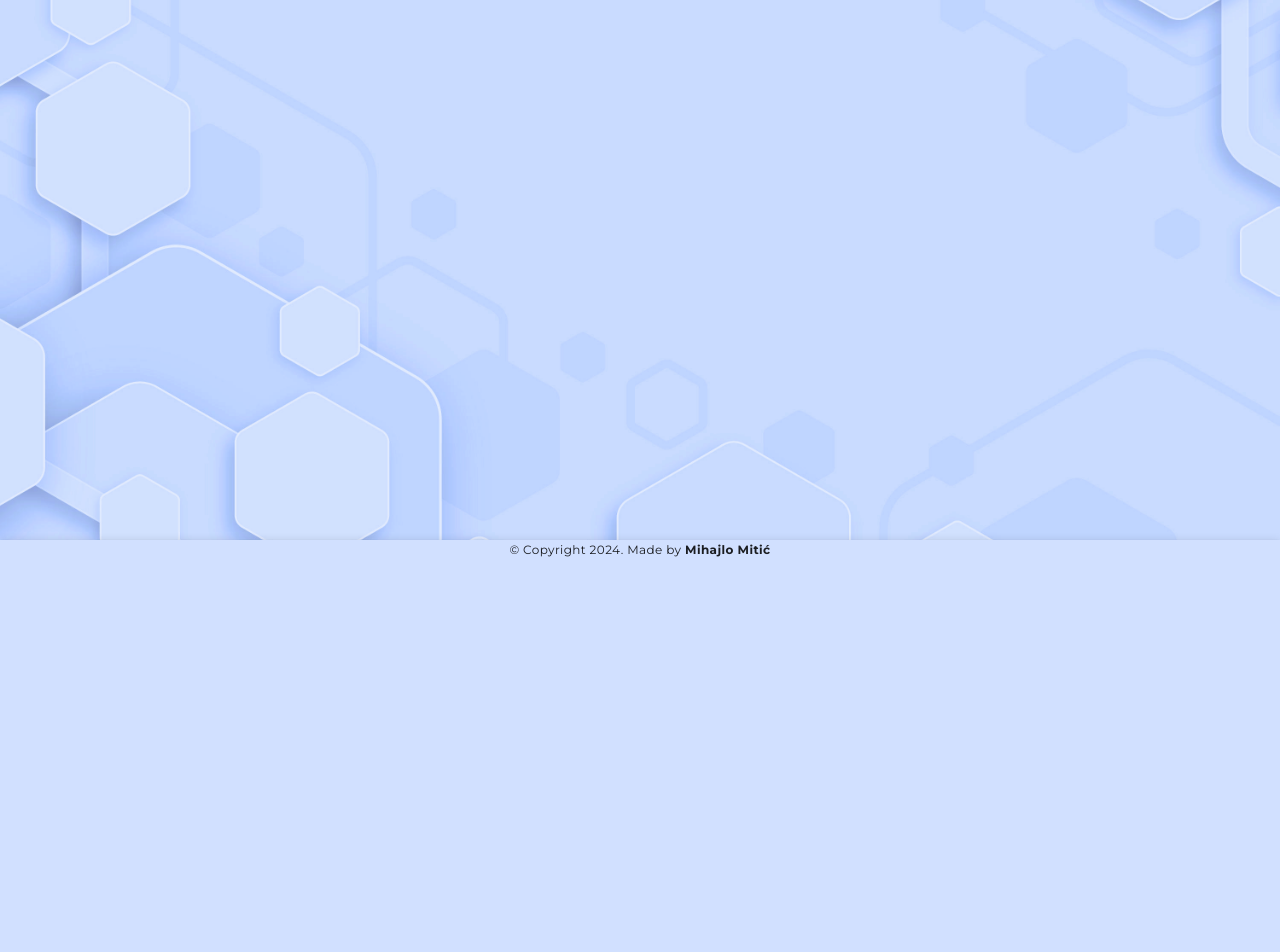
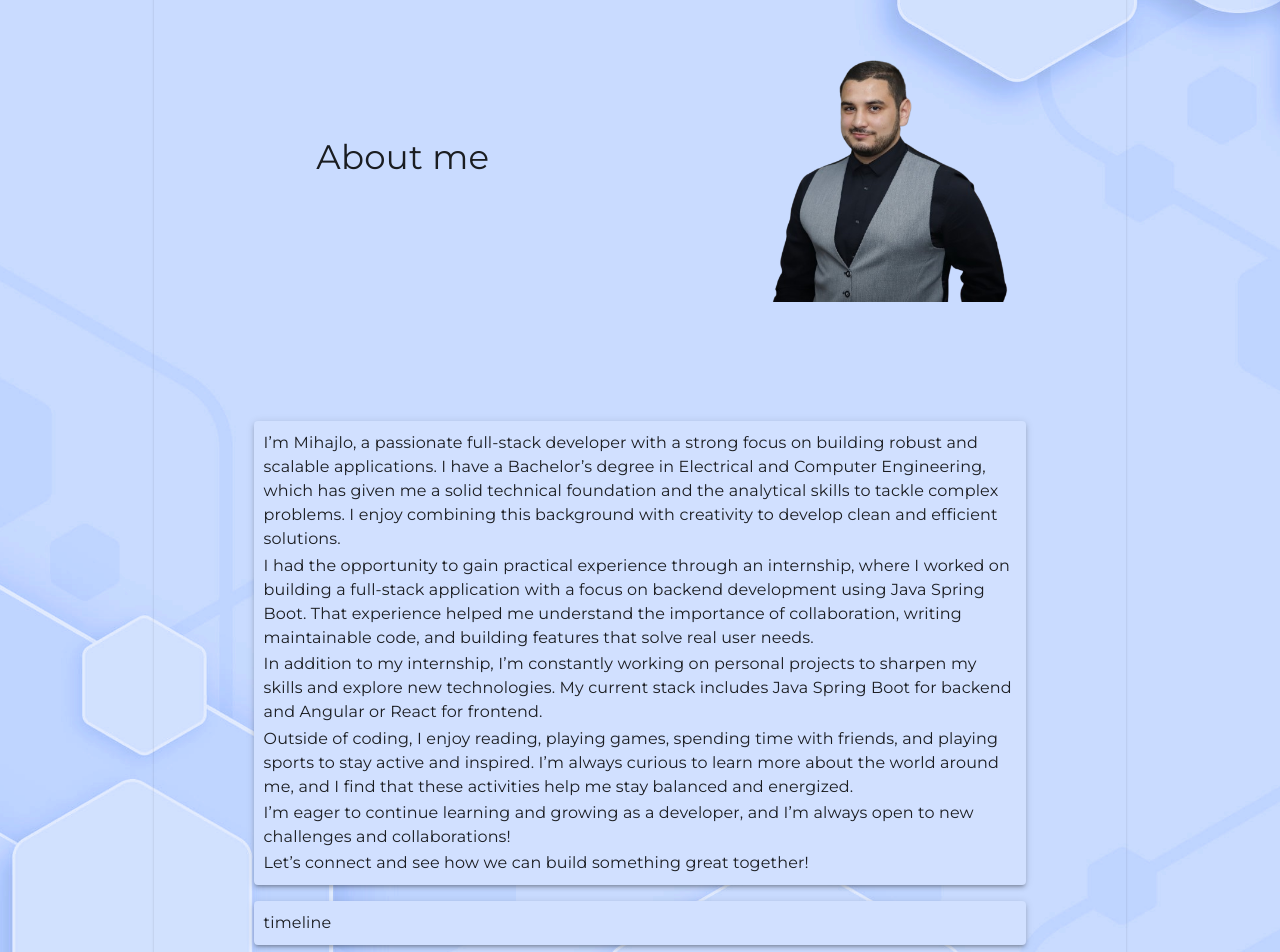
Before and after one commit to mmitic99/mmitic99.github.io, a React (Create React App) app: page /about-me in a window 1280 px wide. Shown: the part 240-1192 px from the top of the page. Before the commit the page ends 800 px from the top, so only its background shows below. Built offline with nearby package versions, Linux system fonts and the light colour scheme.

Commit message:
feat: about me section

```diff
--- a/src/App.js
+++ b/src/App.js
@@ -15,6 +15,7 @@ import "react-toastify/dist/ReactToastify.css";
 import { ToastContainer } from "react-toastify";
 import Projects from "./components/Projects.js";
 import Skills from "./components/Skills.js";
+import About from "./components/About.js";
 
 const lightBackground = "/img/lightBackground.png";
 const darkBackground = "/img/darkBackground.png";
@@ -102,7 +103,10 @@ function App() {
               path="/skills"
               element={<Skills navbarHeight={navbarHeight} />}
             />
-
+            <Route
+              path="/about-me"
+              element={<About navbarHeight={navbarHeight} />}
+            />
             <Route
               path="/contact"
               element={<Contact navbarHeight={navbarHeight} />}
--- /dev/null
+++ b/src/components/About.js
@@ -0,0 +1,129 @@
+import React from "react";
+import CenteredBox from "./common/CenteredBox";
+import TransparentPaper from "./common/TransparentPaper";
+import {
+  Avatar,
+  Grid2,
+  List,
+  ListItem,
+  ListItemText,
+  Paper,
+  Typography,
+} from "@mui/material";
+import SmallerListItemText from "./common/SmallerListItemText";
+import { Link } from "react-router-dom";
+
+function About({ navbarHeight }) {
+  return (
+    <CenteredBox navbarHeight={navbarHeight}>
+      <TransparentPaper>
+        <Grid2
+          container
+          spacing={{ xs: 0, md: 2 }}
+          size={{ xs: 12 }}
+          direction={{ xs: "column", md: "row" }}
+          justifyContent="center"
+          align="center"
+          alignItems="center"
+        >
+          <Grid2 size={{ xs: 12, md: 6 }}>
+            <Typography variant="h4" justifyContent="center" align="center">
+              About me
+            </Typography>
+          </Grid2>
+          <Grid2 size={{ xs: 12, md: 6 }} sx={{ p: "10vh" }}>
+            <img
+              src={process.env.PUBLIC_URL + "/img/about.png"}
+              style={{
+                width: "100%",
+                height: "100%",
+                maxHeight: "300px",
+                maxWidth: "300px",
+              }}
+            />
+          </Grid2>
+          <Grid2
+            order={3}
+            sx={{
+              px: "5vw",
+            }}
+          >
+            <List>
+              <ListItem>
+                <Paper
+                  elevation={3}
+                  sx={{
+                    p: "10px",
+                    width: "100%",
+                  }}
+                >
+                  <Grid2
+                    container
+                    spacing={0.3}
+                    direction={{ xs: "column", md: "row" }}
+                    sx={{
+                      alignItems: "center",
+                      justify: "flex-end",
+                    }}
+                  >
+                    <Typography variant="body1" align="left" sx={{ p: 0 }}>
+                      I’m Mihajlo, a passionate full-stack developer with a
+                      strong focus on building robust and scalable applications.
+                      I have a Bachelor’s degree in Electrical and Computer
+                      Engineering, which has given me a solid technical
+                      foundation and the analytical skills to tackle complex
+                      problems. I enjoy combining this background with
+                      creativity to develop clean and efficient solutions.
+                    </Typography>
+                    <Typography variant="body1" align="left" sx={{ p: 0 }}>
+                      I had the opportunity to gain practical experience through
+                      an internship, where I worked on building a full-stack
+                      application with a focus on backend development using Java
+                      Spring Boot. That experience helped me understand the
+                      importance of collaboration, writing maintainable code,
+                      and building features that solve real user needs.
+                    </Typography>
+                    <Typography variant="body1" align="left" sx={{ p: 0 }}>
+                      In addition to my internship, I’m constantly working on
+                      personal projects to sharpen my skills and explore new
+                      technologies. My current stack includes Java Spring Boot
+                      for backend and Angular or React for frontend.
+                    </Typography>
+                    <Typography variant="body1" align="left" sx={{ p: 0 }}>
+                      Outside of coding, I enjoy reading, playing games,
+                      spending time with friends, and playing sports to stay
+                      active and inspired. I’m always curious to learn more
+                      about the world around me, and I find that these
+                      activities help me stay balanced and energized.
+                    </Typography>
+                    <Typography variant="body1" align="left" sx={{ p: 0 }}>
+                      I’m eager to continue learning and growing as a developer,
+                      and I’m always open to new challenges and collaborations!
+                    </Typography>
+                    <Typography variant="body1" align="left" sx={{ p: 0 }}>
+                      Let’s connect and see how we can build something great
+                      together!
+                    </Typography>
+                  </Grid2>
+                </Paper>
+              </ListItem>
+              <ListItem>
+                <Paper
+                  elevation={3}
+                  sx={{
+                    p: "10px",
+                    width: "100%",
+                  }}
+                >
+                  timeline
+                </Paper>
+              </ListItem>
+            </List>
+          </Grid2>
+        </Grid2>
+      </TransparentPaper>
+    </CenteredBox>
+  );
+}
+
+export default About;
--- a/src/components/Contact.js
+++ b/src/components/Contact.js
@@ -67,8 +67,8 @@ function Contact({ navbarHeight }) {
               style={{
                 width: "100%",
                 height: "100%",
-                maxHeight: "400px",
-                maxWidth: "400px",
+                maxHeight: "300px",
+                maxWidth: "300px",
               }}
             />
           </Grid2>
@@ -77,7 +77,12 @@ function Contact({ navbarHeight }) {
               Contact
             </Typography>
           </Grid2>
-          <Grid2 order={3}>
+          <Grid2
+            order={3}
+            sx={{
+              px: "5vw",
+            }}
+          >
             <Grid2 container justifyContent="center" align="center" spacing={2}>
               <Grid2 justifyContent="center" align="center" size={{ xs: 12 }}>
                 <Typography variant="body1">
--- a/src/components/Education.js
+++ b/src/components/Education.js
@@ -37,12 +37,17 @@ function Education({ navbarHeight }) {
               style={{
                 width: "100%",
                 height: "100%",
-                maxHeight: "400px",
-                maxWidth: "400px",
+                maxHeight: "300px",
+                maxWidth: "300px",
               }}
             />
           </Grid2>
-          <Grid2 order={3}>
+          <Grid2
+            order={3}
+            sx={{
+              px: "5vw",
+            }}
+          >
             <List>
               <ListItem>
                 <Paper
--- a/src/components/Experience.js
+++ b/src/components/Experience.js
@@ -42,8 +42,8 @@ function Experience({ navbarHeight }) {
               style={{
                 width: "100%",
                 height: "100%",
-                maxHeight: "400px",
-                maxWidth: "400px",
+                maxHeight: "300px",
+                maxWidth: "300px",
               }}
             />
           </Grid2>
@@ -52,7 +52,12 @@ function Experience({ navbarHeight }) {
               Experience
             </Typography>
           </Grid2>
-          <Grid2 order={3}>
+          <Grid2
+            order={3}
+            sx={{
+              px: "5vw",
+            }}
+          >
             <List>
               <ListItem sx={{ display: "flex", justifyContent: "flex-end" }}>
                 <Typography variant="h5">Internships</Typography>
--- a/src/components/Home.js
+++ b/src/components/Home.js
@@ -15,19 +15,18 @@ function Home({ navbarHeight }) {
           justifyContent="center"
           align="center"
           alignItems="center"
+          sx={{
+            p: "5vw",
+          }}
         >
-          <Grid2
-            size={{ xs: 12, md: 6 }}
-            order={{ xs: 2, md: 1 }}
-            sx={{ p: "10vh" }}
-          >
+          <Grid2 size={{ xs: 12, md: 6 }} order={{ xs: 2, md: 1 }}>
             <img
               src={process.env.PUBLIC_URL + "/img/home.png"}
               style={{
                 width: "100%",
                 height: "100%",
-                maxHeight: "400px",
-                maxWidth: "400px",
+                maxHeight: "300px",
+                maxWidth: "300px",
               }}
             />
           </Grid2>
--- a/src/components/Navbar.js
+++ b/src/components/Navbar.js
@@ -28,7 +28,7 @@ const navElements = [
   "Experience",
   "Projects",
   "Skills",
-  "About",
+  "About me",
   "Contact",
 ];
 
@@ -122,7 +122,7 @@ function Navbar({ handleThemeClick, onHeightChange }) {
                             sx={{ maxHeight: "2em" }}
                             color="inherit"
                             component={Link}
-                            to={"/" + el.toLowerCase()}
+                            to={"/" + el.replace(/\s+/g, "-").toLowerCase()}
                             onClick={handleClick}
                           >
                             {el}
@@ -160,7 +160,7 @@ function Navbar({ handleThemeClick, onHeightChange }) {
                 <NavbarButton
                   color="inherit"
                   component={Link}
-                  to={"/" + el.toLowerCase()}
+                  to={"/" + el.replace(/\s+/g, "-").toLowerCase()}
                 >
                   {el}
                 </NavbarButton>
--- a/src/components/Projects.js
+++ b/src/components/Projects.js
@@ -108,12 +108,17 @@ function Projects({ navbarHeight }) {
               style={{
                 width: "100%",
                 height: "100%",
-                maxHeight: "400px",
-                maxWidth: "400px",
+                maxHeight: "300px",
+                maxWidth: "300px",
               }}
             />
           </Grid2>
-          <Grid2 order={3}>
+          <Grid2
+            order={3}
+            sx={{
+              px: "5vw",
+            }}
+          >
             <Grid2 container spacing={2}>
               {isGithubProjcectsFetched && githubProjects.length !== 0 && (
                 <>
--- a/src/components/Skills.js
+++ b/src/components/Skills.js
@@ -139,8 +139,8 @@ function Skills({ navbarHeight }) {
               style={{
                 width: "100%",
                 height: "100%",
-                maxHeight: "400px",
-                maxWidth: "400px",
+                maxHeight: "300px",
+                maxWidth: "300px",
               }}
             />
           </Grid2>
@@ -149,7 +149,12 @@ function Skills({ navbarHeight }) {
               Skills & Technologies
             </Typography>
           </Grid2>
-          <Grid2 order={3}>
+          <Grid2
+            order={3}
+            sx={{
+              px: "5vw",
+            }}
+          >
             <Grid2 container spacing={3}>
               {SkillsData.map((group) => (
                 <Grid2
```
Also changed, not shown: public/img/about.png (added).
